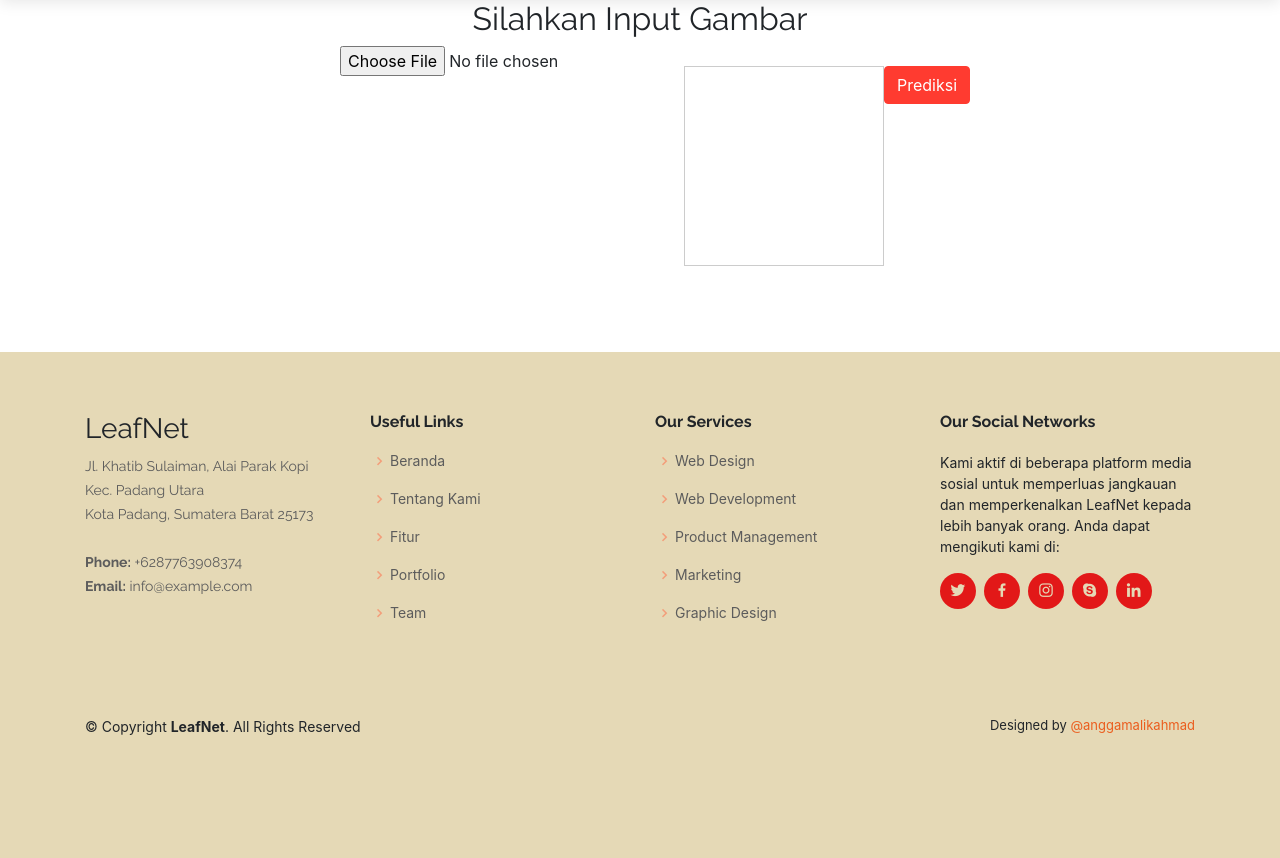
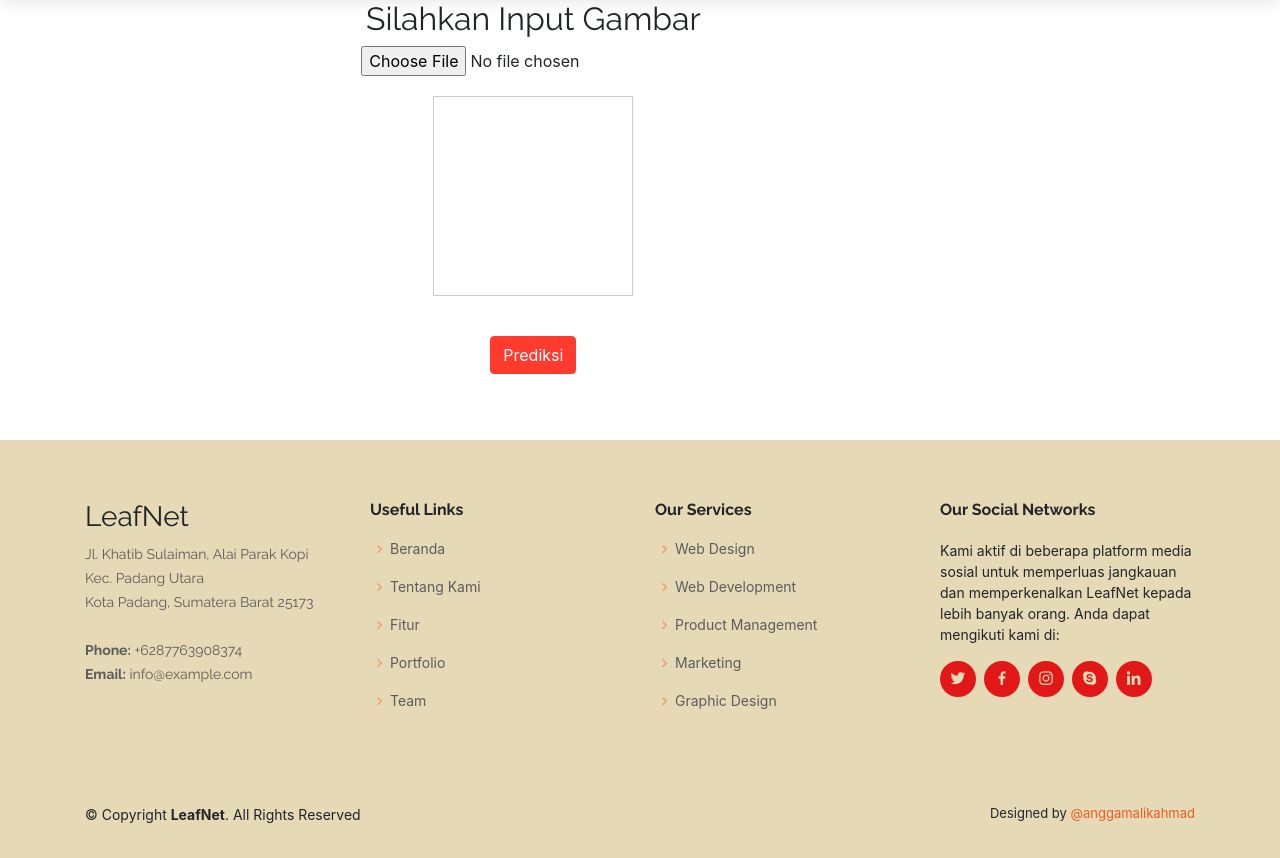
Before and after one commit to Omaewayoshiekinoroyo/LeafNet_Final, a Flask app: page /upload in a window 1280 px wide. Shown: the part 72-930 px from the top of the page. Before the commit the page ends 807 px from the top, so only its background shows below. Run offline with Flask 3, Linux system fonts and the light colour scheme; some libraries are stand-ins or nearby versions.

Commit message:
Update upload.html

```diff
--- a/templates/upload.html
+++ b/templates/upload.html
@@ -69,19 +69,34 @@
     #container {
       margin: 50px auto;
       width: 600px;
+      display: flex;
+      align-items: center;
+    }
+
+    #form_input {
+      width: 400px;
+      text-align: center;
+      margin-right: 20px;
+    }
+
+    #hasil_prediksi {
+      width: 200px;
       text-align: center;
     }
+
     #preview {
       margin: 20px auto;
       width: 200px;
       height: 200px;
       border: 1px solid #ccc;
     }
+
     #prediksi_submit {
-      margin-top: 20px;
+      margin-top: 30px;
       background-color: #ff3b30;
       border-color: #ff3b30;
     }
+
     .custom-file-input::-webkit-file-upload-button {
       background-color: #ff3b30;
       color: white;
@@ -89,6 +104,7 @@
       border-radius: 4px;
       border-color: #ff3b30;
     }
+
     .custom-file-input::-moz-file-upload-button {
       background-color: #ff3b30;
       color: white;
@@ -96,6 +112,7 @@
       border-radius: 4px;
       border-color: #ff3b30;
     }
+
     .custom-file-input::before {
       background-color: #ff3b30;
       color: white;
@@ -103,24 +120,15 @@
       border-radius: 4px;
       border-color: #ff3b30;
     }
+
     #prediksi_submit {
-      margin-top: 20px;
-    }
-    /* Additional CSS */
-    #upload_form {
-      display: flex;
-      justify-content: space-between;
-    }
-    #upload_form .form-group {
-      flex-basis: 45%;
-    }
-    #hasil_prediksi {
       margin-top: 20px;
     }
   </style>
 </head>
 <body>
   <div id="container">
+    <div id="form_input">
       <h2>Silahkan Input Gambar</h2>
       <form id="upload_form" enctype="multipart/form-data">
         <div class="form-group">
@@ -133,6 +141,7 @@
           <button type="submit" id="prediksi_submit" class="btn btn-primary">Prediksi</button>
         </div>
       </form>
+    </div>
     <div id="hasil_prediksi"></div>
   </div>
 
```
Lines whose indentation alone changed are shown as unchanged.
